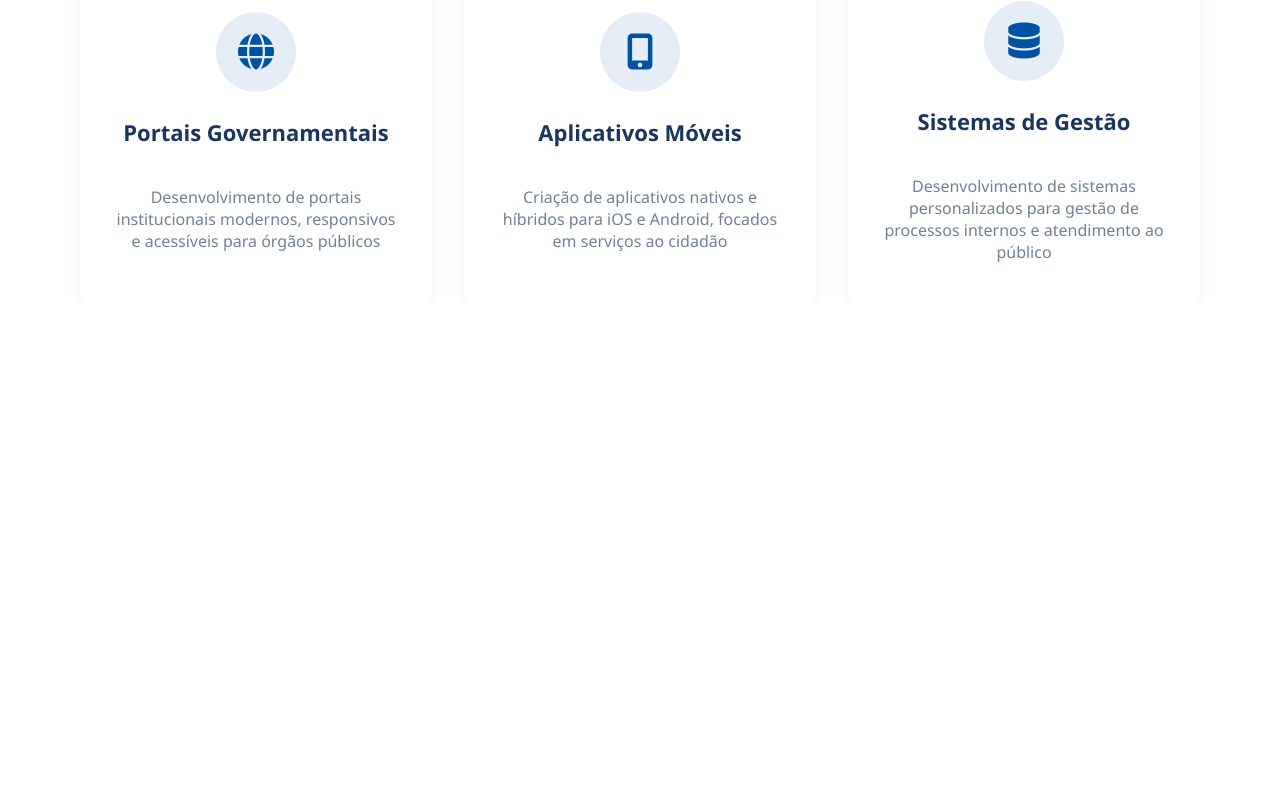
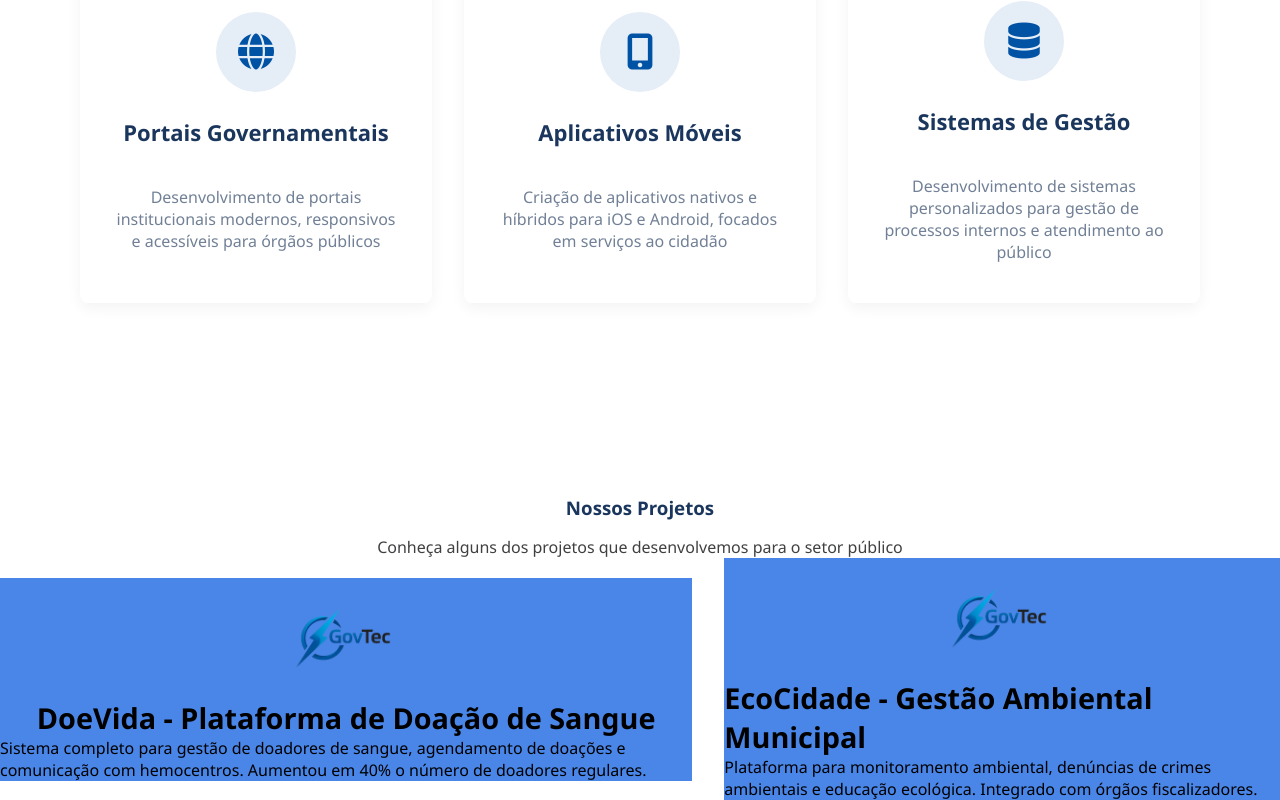
Before and after one commit to j0ttaape/GovTec-TCC, a React (Vite) app in the folder frontend/: page / in a window 1280 px wide. Shown: the part 2490-3290 px from the top of the page. Before the commit the page ends 2793 px from the top, so only its background shows below. Built offline with nearby package versions, Linux system fonts and the light colour scheme.

Commit message:
comecando nossos projetos

```diff
--- a/frontend/src/pages/home/index.jsx
+++ b/frontend/src/pages/home/index.jsx
@@ -163,6 +163,39 @@ export default function Inicio() {
 
         </div>
 
+        <section id="projetos" className="container-projetos">
+
+                <div class="section-title">
+
+                    <h1>Nossos Projetos</h1>
+                    <p>Conheça alguns dos projetos que desenvolvemos para o setor público</p>
+
+                </div>
+
+                <div className="cards-container">
+
+                    <div className="cards">
+
+                        <img src="./public/image/logo.png" height={"120px"} />
+
+                        <h3>DoeVida - Plataforma de Doação de Sangue</h3>
+
+                        <p>Sistema completo para gestão de doadores de sangue, agendamento de doações e comunicação com hemocentros. Aumentou em 40% o número de doadores regulares.</p>
+                    </div>
+
+                    <div className="cards">
+
+                        <img src="./public/image/logo.png" height={"120px"} />
+
+                        <h3>EcoCidade - Gestão Ambiental Municipal</h3>
+
+                        <p>Plataforma para monitoramento ambiental, denúncias de crimes ambientais e educação ecológica. Integrado com órgãos fiscalizadores.</p>
+                    </div>
+
+                </div>
+
+        </section>
+
 
 
         </section>
--- a/frontend/src/pages/home/index.scss
+++ b/frontend/src/pages/home/index.scss
@@ -374,4 +374,47 @@
         }
 
     }
+
+
+    .container-projetos{
+
+
+
+            .section-title{
+        display: flex;
+        justify-content: center;
+        flex-direction: column;
+        align-items: center;
+        margin-top: 12rem;
+
+        h1{
+            color: #1a365d;
+        }
+
+        p{
+            margin-top: 1rem;
+            color: #3f4041;
+        }
+    }
+
+    .cards-container{
+
+        display: flex;
+
+        gap: 2rem;
+        justify-content: center;
+        align-items: center;
+
+        .cards{
+            background-color: #4a86e8 ;
+            display: flex;
+            justify-content: center;
+            flex-direction: column;
+            align-items: center;
+
+        }
+    }
+
+
+    }
 }
```
